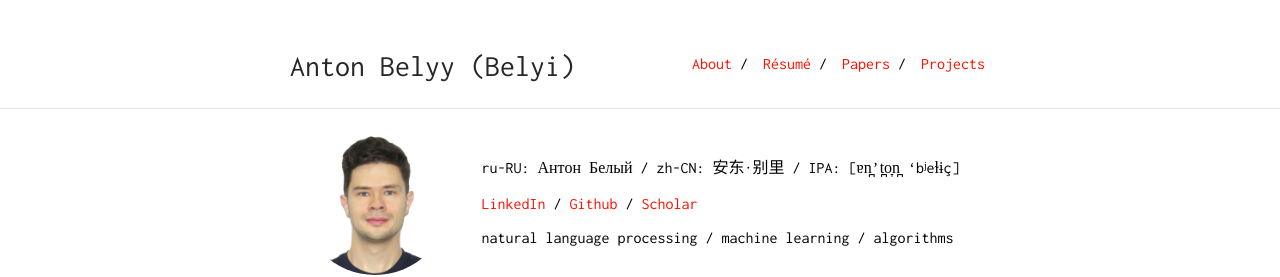
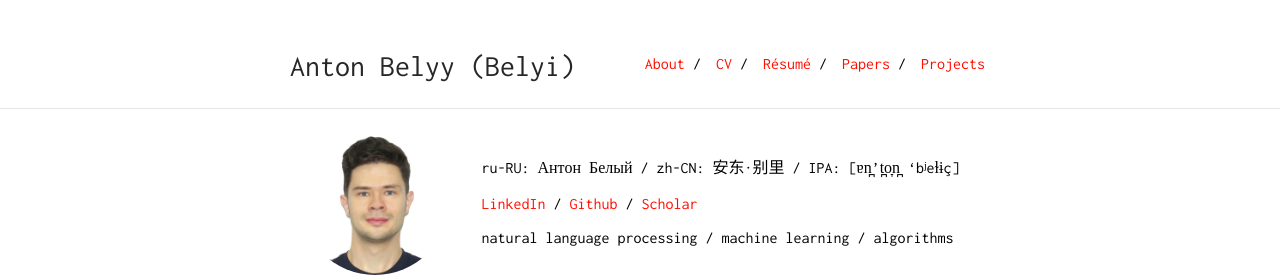
Before and after one commit to AVBelyy/AVBelyy.github.io, a Jekyll site: the page built from index.md, in a window 1280 px wide and 900 px high. Shown: the top 277 px of the window. Built offline with Jekyll 4.4.1, drawn with Linux system fonts in a browser that asks for light colours.

```diff
--- a/_config.yml
+++ b/_config.yml
@@ -18,6 +18,8 @@ sass:
 nav:
  - name: "About"
    link: "#hi-im-anton"
+ - name: "CV"
+   link: "cv-summer2022.pdf"
  - name: "Résumé"
    link: "resume-summer2022.pdf"
  - name: "Papers"
```
